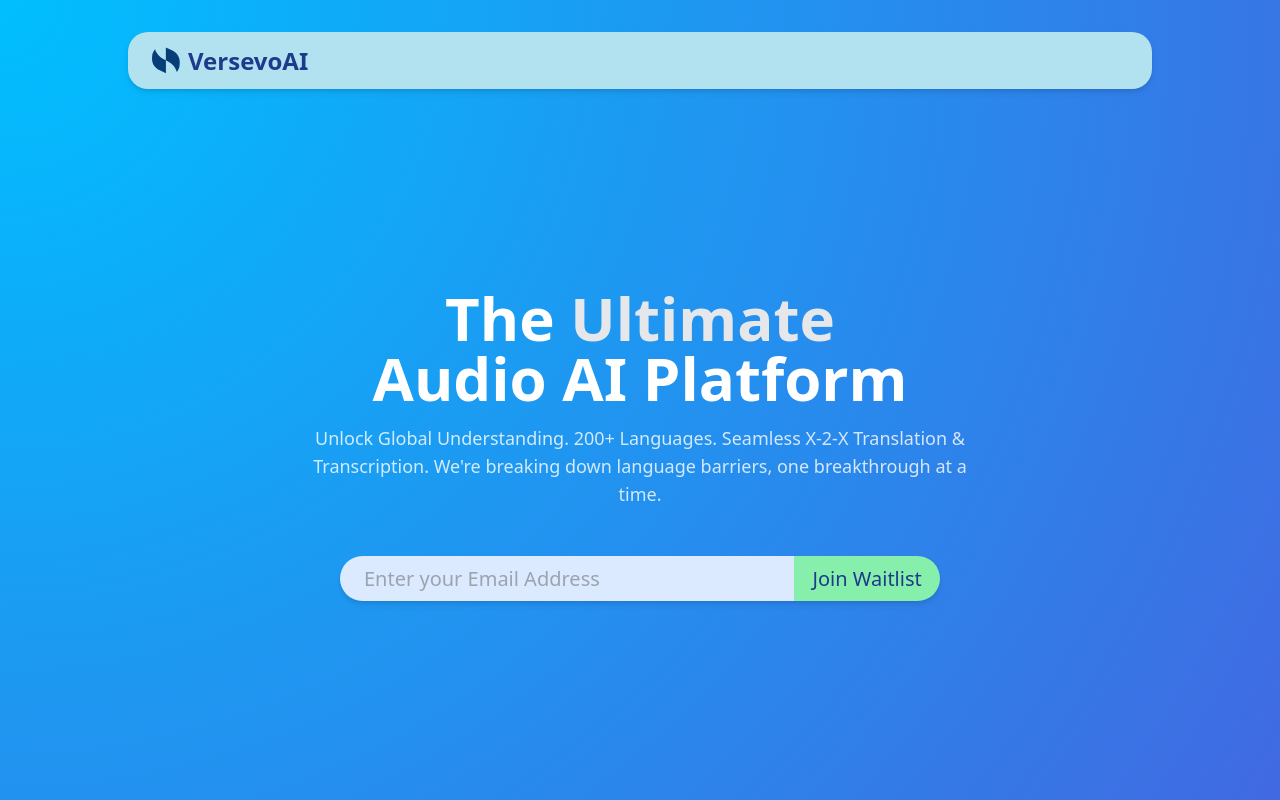
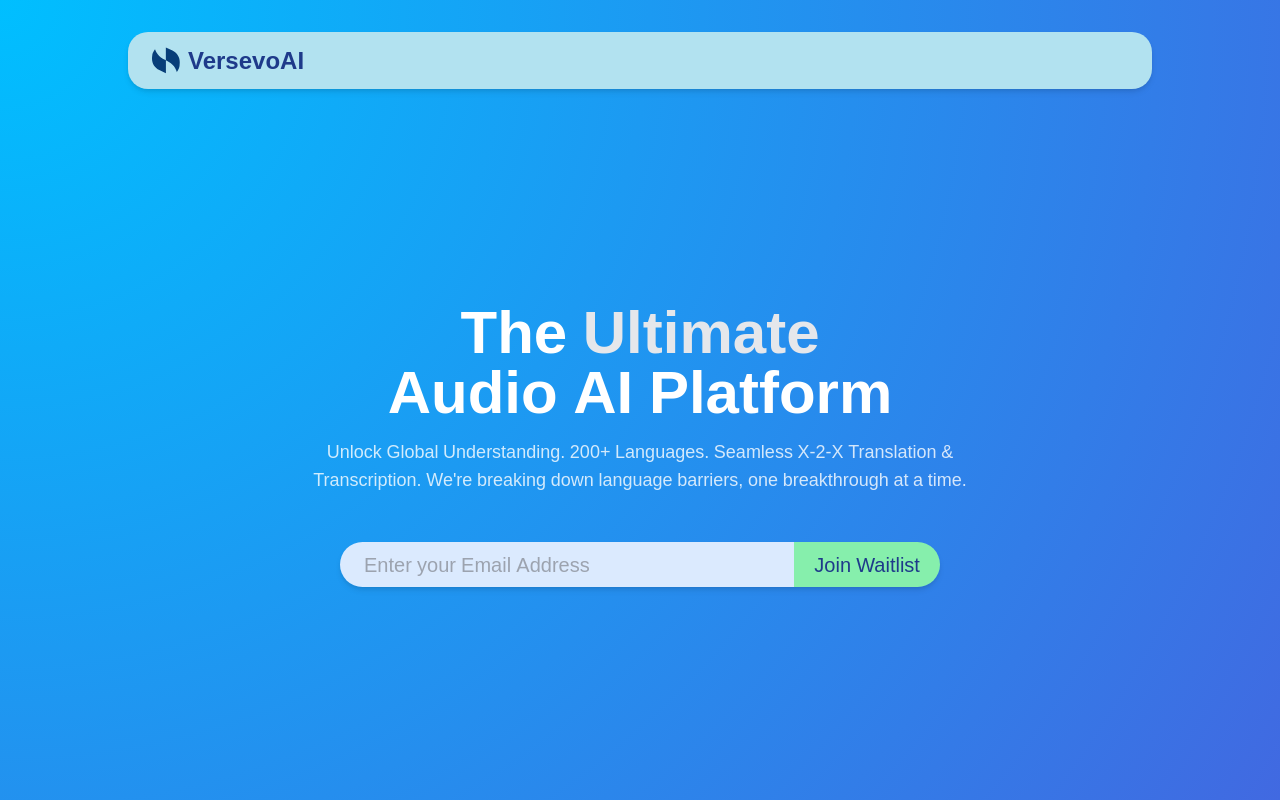
Before and after one commit to versevo-ai/versevo-ai, a Next.js app in the folder web/: page / in a window 1280 px wide. Built offline with nearby package versions, Linux system fonts and the light colour scheme.

Commit message:
Added Changes to Fonts.

```diff
--- a/web/src/app/layout.tsx
+++ b/web/src/app/layout.tsx
@@ -1,5 +1,10 @@
 import type { Metadata } from "next";
 import "./globals.css";
+import {Noto_Sans_Lao} from "next/font/google";
+
+const notoSansLao = Noto_Sans_Lao({
+  subsets: ["latin"],
+})
 
 
 export const metadata: Metadata = {
@@ -14,7 +19,7 @@ export default function RootLayout({
 }>) {
   return (
     <html lang="en">
-      <body>
+      <body className={notoSansLao.className}>
         {children}
       </body>
     </html>
```
